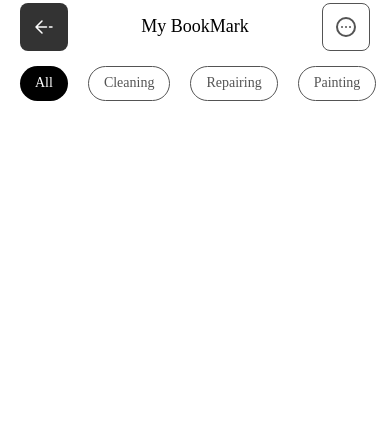
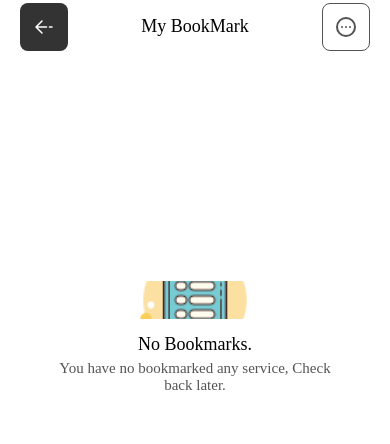
Before and after one commit to FashMuyhee/bookmark-assessment, a React Native app: screen /bookmarks in a window 390 px wide. Shown: the top 444 px of the page. Built offline with nearby package versions, Linux system fonts and the light colour scheme.

Commit message:
add empty state for bookmark

```diff
--- /dev/null
+++ b/src/views/bookmark/components/EmptyState.tsx
@@ -0,0 +1,26 @@
+import {Image} from 'react-native';
+import React from 'react';
+import {CenterView, Text} from '@components';
+import {COLORS, SCREEN_HEIGHT} from '@utils';
+import image from '@assets/images/bookmark-empty.png';
+
+export const EmptyState = () => {
+  return (
+    <CenterView style={{height: SCREEN_HEIGHT * 0.65, width: '100%', justifyContent: 'center'}}>
+      <CenterView style={{width: '80%', rowGap: 5}}>
+        <Image
+          source={image}
+          alt="empty bookmark illustration"
+          resizeMode="cover"
+          style={{width: '50%', height: '50%', resizeMode: 'contain', marginBottom: 10}}
+        />
+        <Text isBold fontSize={18} textAlign="center">
+          No Bookmarks.
+        </Text>
+        <Text color={COLORS.GREY} fontSize={15} textAlign="center">
+          You have no bookmarked any service, Check back later.
+        </Text>
+      </CenterView>
+    </CenterView>
+  );
+};
--- a/src/views/bookmark/components/index.ts
+++ b/src/views/bookmark/components/index.ts
@@ -1 +1,2 @@
 export * from './Header';
+export * from './EmptyState';
--- a/src/views/bookmark/index.tsx
+++ b/src/views/bookmark/index.tsx
@@ -4,11 +4,10 @@ import {COLORS, SCREEN_HEIGHT, SCREEN_PADDING, Service} from '@utils';
 import {useBookmark} from '@hooks';
 import {ServiceCard, ServiceCategoryList} from '@views/home/component';
 import {FlatList, LayoutAnimation, ListRenderItemInfo} from 'react-native';
-import {Header} from './components';
+import {EmptyState, Header} from './components';
 
-type Props = {};
 
-export const BookmarkScreen = (props: Props) => {
+export const BookmarkScreen = () => {
   const {bookmarks, onToggleBookmark} = useBookmark();
   const [category, setCategory] = React.useState('all');
 
@@ -20,12 +19,13 @@ export const BookmarkScreen = (props: Props) => {
   return (
     <ScreenWrapper padding={0} bg={COLORS.WHITE} style={{height: SCREEN_HEIGHT - 50}}>
       <Header />
-      <ServiceCategoryList category={category} onChangeCategory={setCategory} />
+      {bookmarks.length > 0 && <ServiceCategoryList category={category} onChangeCategory={setCategory} />}
       <FlatList
         contentContainerStyle={{paddingHorizontal: SCREEN_PADDING}}
         data={bookmarks}
         renderItem={renderBookmarks}
         keyExtractor={item => item.id}
+        ListEmptyComponent={<EmptyState />}
       />
     </ScreenWrapper>
   );
```
Also changed, not shown: src/assets/images/bookmark-empty.png (added).
